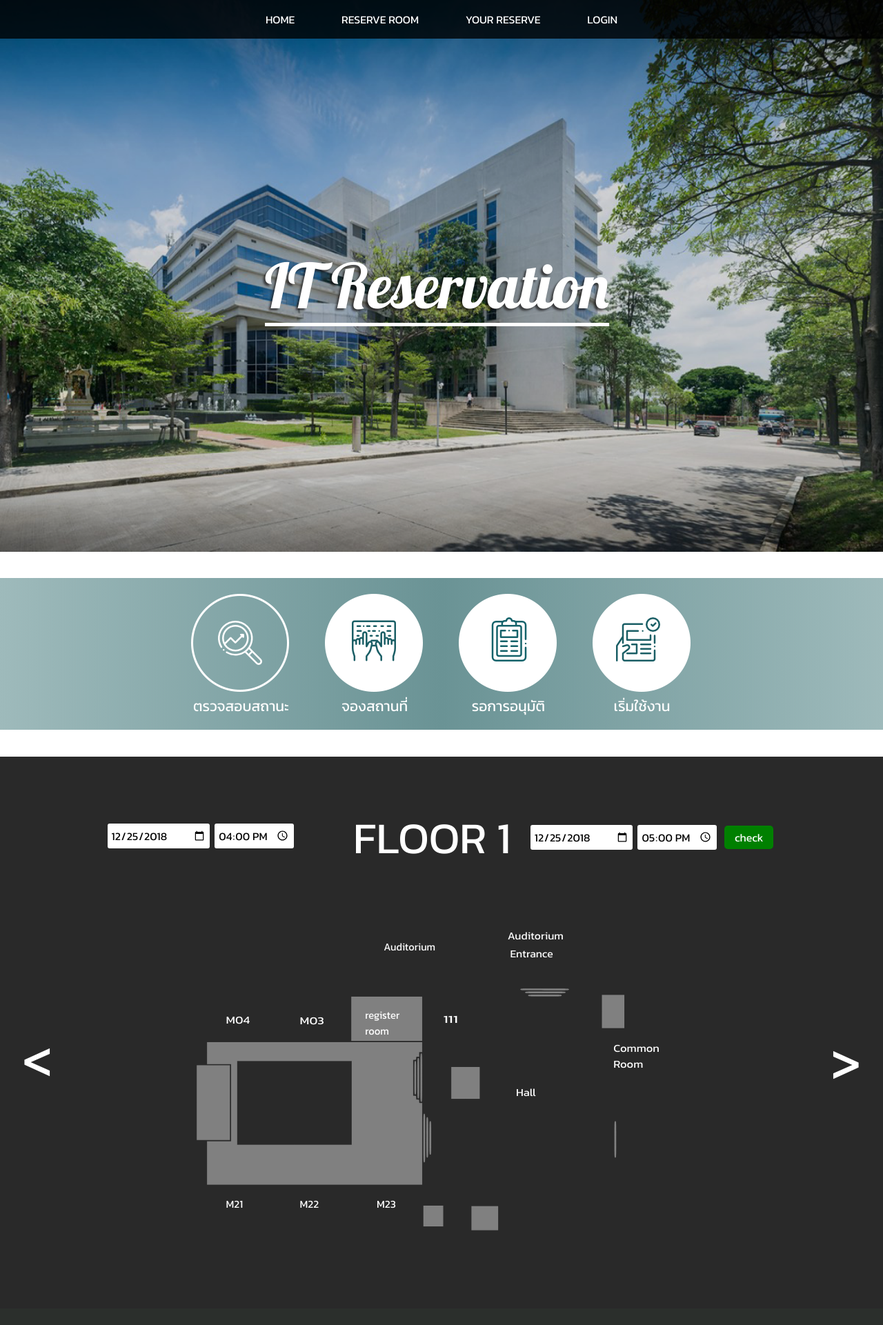
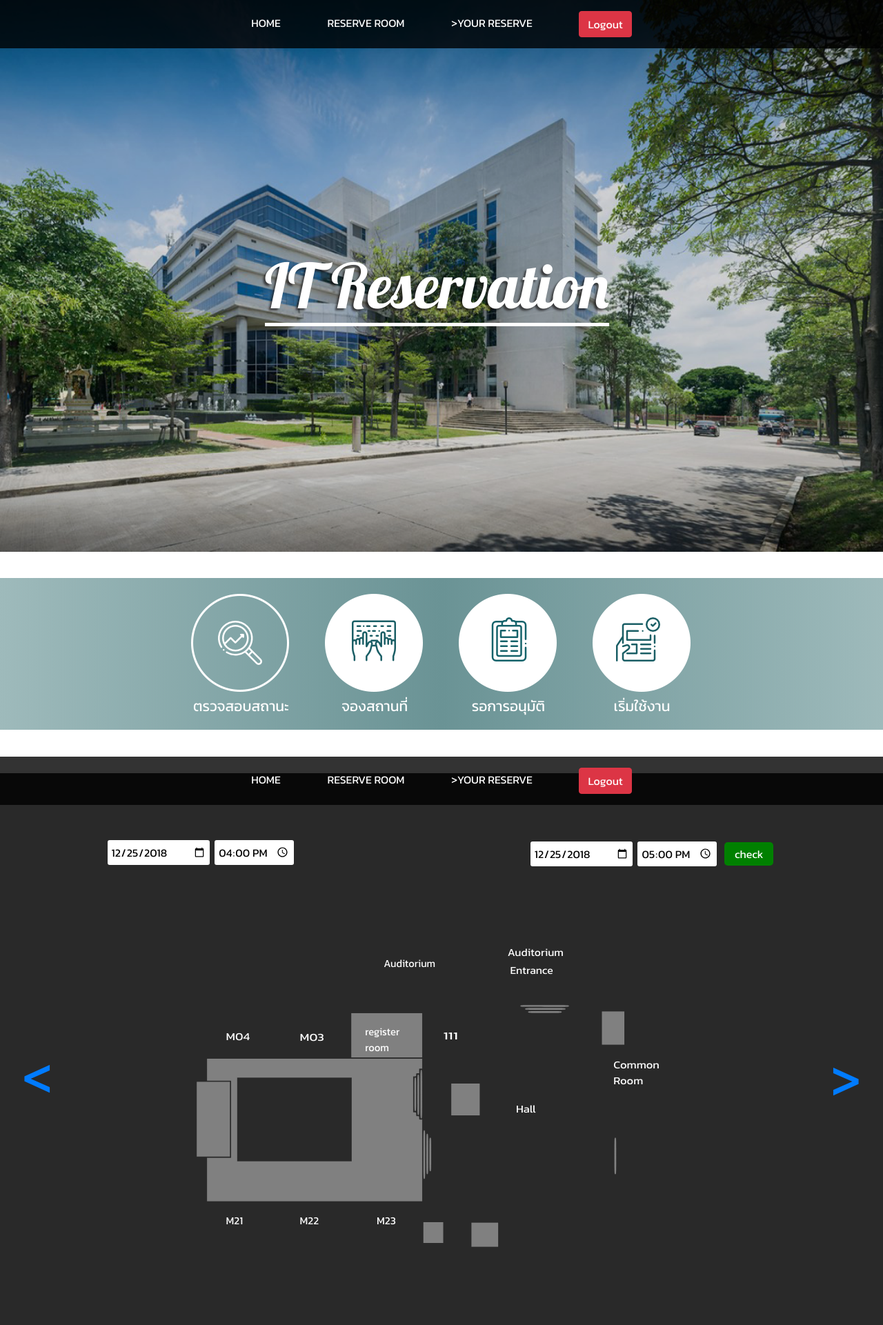
Before and after one commit to meenajaeiei/project, a Django app: page /reservation_map_1/ in a window 1280 px wide. Shown: the whole page at 69% size. Before the commit the page ends 1784 px from the top, so only its background shows below. Run offline with Django 3.2, Linux system fonts and the light colour scheme; the visitor is signed in with stand-in values (Sample User, id 1); data that the repository does not hold is empty; some libraries are stand-ins or nearby versions.

Commit message:
disassemble navbar to nav_side.html

```diff
--- a/templates/blog/nav_side.html
+++ b/templates/blog/nav_side.html
@@ -1,10 +1,11 @@
-
-<body>
-<script src="https://ajax.googleapis.com/ajax/libs/jquery/3.3.1/jquery.min.js"></script>
-	<link rel="stylesheet" href="https://stackpath.bootstrapcdn.com/bootstrap/4.1.3/css/bootstrap.min.css" integrity="sha384-MCw98/SFnGE8fJT3GXwEOngsV7Zt27NXFoaoApmYm81iuXoPkFOJwJ8ERdknLPMO" crossorigin="anonymous">
-<div class="row">
-    <div id="floor-side">
-        <a href="{% url "reservation_map_1" %}"><div class="floor-number active">1</div></a>
-        <a href="{% url "reservation_map_2" %}"><div class="floor-number" id="f2">2</div></a>
-        <a href="{% url "reservation_map_3" %}"><div class="floor-number" id="f3">3</div></a>
-    </div>
+	<!-- {% include "base.html" %} -->
+	<nav>
+            <a href="{% url "home" %}">HOME</a>
+            <a href="#view-floor">RESERVE ROOM</a>
+            <a href="{% url "reservation_status" %}">>YOUR RESERVE</a>
+            {% if user.is_authenticated %}
+            <a href="{% url "logout" %}"> <button class="btn btn-danger navbar-btn">   Logout</button></a>
+          {% else %}
+           <a href="{% url "login" %}"> <button class="btn btn-success navbar-btn">   Login</button></a>
+          {% endif %}
+    </nav>
--- a/templates/blog/reservation_map_1.html
+++ b/templates/blog/reservation_map_1.html
@@ -19,12 +19,7 @@
 
 <body>
 	<!-- {% include "base.html" %} -->
-	<nav>
-		<a href="#welcome">HOME</a>
-		<a href="#view-floor">RESERVE ROOM</a>
-		<a href="">YOUR RESERVE</a>
-		<a href="../login">LOGIN</a>
-	</nav>
+	{% include "blog/nav_side.html" %}
 
 	<div name="header">
 		<section id="welcome">
@@ -62,7 +57,7 @@
 	<div name="map">
 		<section id="view-floor">
 			<div class="map-header">
-				<h1>FLOOR <div id="floor-number">1 <!-- ตรงนี้คือถ้าเปลี่ยนหน้าเลขก็จะเปลี่ยน --></div> </h1>
+					<!-- <h1>FLOOR <div id="floor-number">1 </div> </h1> -->
 				<form action=""   method="GET">
 					<div class="start-time">
 						<input type="date" value="2018-12-25" name="check-date-start">
@@ -80,8 +75,8 @@
 			</div>
 
 			<div class="select-map">
-				<h2 class="slide-left"> < </h2>
-				<h2 class="slide-right"> > </h2>
+				<h2 class="slide-left"> <a href="{% url "reservation_map_3" %}"><</a>  </h2>
+				<h2 class="slide-right"><a href="{% url "reservation_map_2" %}">></a> </h2>
 				<div class="select-map"></div>
 			</div>
 
--- a/templates/blog/reservation_map_2.html
+++ b/templates/blog/reservation_map_2.html
@@ -3,9 +3,11 @@
 
 
 
-{% block content %}
+
 <body>
 
+
+{% block content %}
 
 
         <svg version="1.0" xmlns="http://www.w3.org/2000/svg" viewBox="0 0 1200 1000" preserveAspectRatio="xMidYMid meet">
@@ -83,5 +85,7 @@
         <text transform="matrix(1 0 0 1 367 639)" fill="#FFFFFF" font-family="'MyriadPro-Regular'" font-size="36">225</text>
         <text transform="matrix(1 0 0 1 487 639)" fill="#FFFFFF" font-family="'MyriadPro-Regular'" font-size="36">226</text>
     </svg>
+
     {% endblock %}
+
 </body>
```
Also changed, not shown: templates/blog/mainhead.html (+2 -9 lines), 1 other file.
